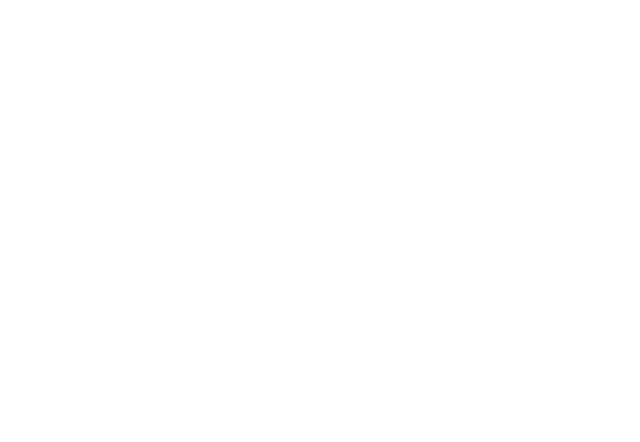
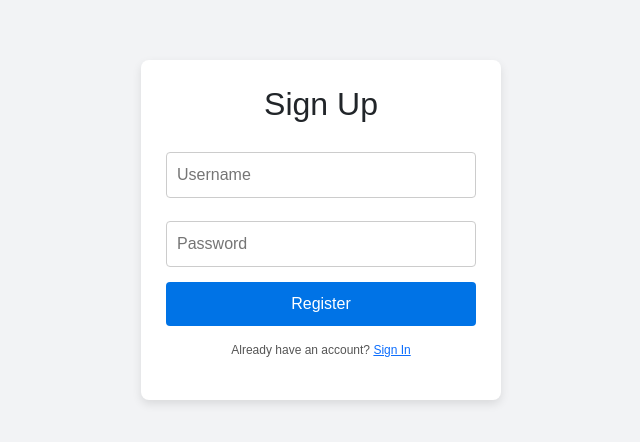
Before and after one commit to sandy-sanjay/order_nexus_frontend, a React (Create React App) app: page /register in a window 1280 px wide. Before the commit this address had no page. Shown: the part 170-612 px from the top of the page, without its empty margins (319-959 px from the left). Built offline with nearby package versions, Linux system fonts and the light colour scheme.

Commit message:
added sign-up page

```diff
--- a/src/App.js
+++ b/src/App.js
@@ -8,14 +8,16 @@
 import Payment from "./pages/payments/Payment";
 import Notifications from "./pages/Notifications";
 import Login from "./pages/auth/Login";
+import Register from "./pages/auth/Register";
 
 function App() {
   return (
     <BrowserRouter>
       <Routes>
 
-        {/* PUBLIC ROUTE */}
+        {/* PUBLIC ROUTES */}
         <Route path="/" element={<Login />} />
+        <Route path="/register" element={<Register />} />
 
         {/* 🔐 PROTECTED DASHBOARD ROUTES */}
         <Route
--- a/src/pages/auth/Login.jsx
+++ b/src/pages/auth/Login.jsx
@@ -1,5 +1,5 @@
 import { useState } from "react";
-import { useNavigate } from "react-router-dom";
+import { useNavigate, Link } from "react-router-dom";
 import authApi from "../../api/authApi";
 import "./Login.css";
 
@@ -60,6 +60,11 @@
 
           <button type="submit">Login</button>
         </form>
+        <div className="note">
+          <p>
+            Don't have an account? <Link to="/register">Sign Up</Link>
+          </p>
+        </div>
       </div>
     </div>
   );
--- a/src/pages/auth/Register.jsx
+++ b/src/pages/auth/Register.jsx
@@ -1,9 +1,12 @@
 import { useState } from "react";
-import axios from "axios";
+import { Link, useNavigate } from "react-router-dom";
+import authApi from "../../api/authApi";
+import "./Login.css"; // Reusing login styles
 
 function Register() {
   const [username, setUsername] = useState("");
   const [password, setPassword] = useState("");
+  const navigate = useNavigate();
 
   const register = async (e) => {
     e.preventDefault();
@@ -11,6 +14,7 @@
     try {
       await authApi.register({ username, password });
       alert("User registered successfully");
+      navigate("/"); // Redirect to login
     } catch (err) {
       console.error("REGISTER FAILED", err);
       alert("Registration failed");
@@ -18,21 +22,32 @@
   };
 
   return (
+    <div className="login-container">
+      <div className="login-card">
+        <h2>Sign Up</h2>
         <form onSubmit={register}>
-      <h2>User Register</h2>
           <input
             placeholder="Username"
             value={username}
-        onChange={e => setUsername(e.target.value)}
+            onChange={(e) => setUsername(e.target.value)}
+            required
           />
           <input
             type="password"
             placeholder="Password"
             value={password}
-        onChange={e => setPassword(e.target.value)}
+            onChange={(e) => setPassword(e.target.value)}
+            required
           />
-      <button>Register</button>
+          <button type="submit">Register</button>
         </form>
+        <div className="note">
+          <p>
+            Already have an account? <Link to="/">Sign In</Link>
+          </p>
+        </div>
+      </div>
+    </div>
   );
 }
 
```
Lines whose indentation alone changed are shown as unchanged.
